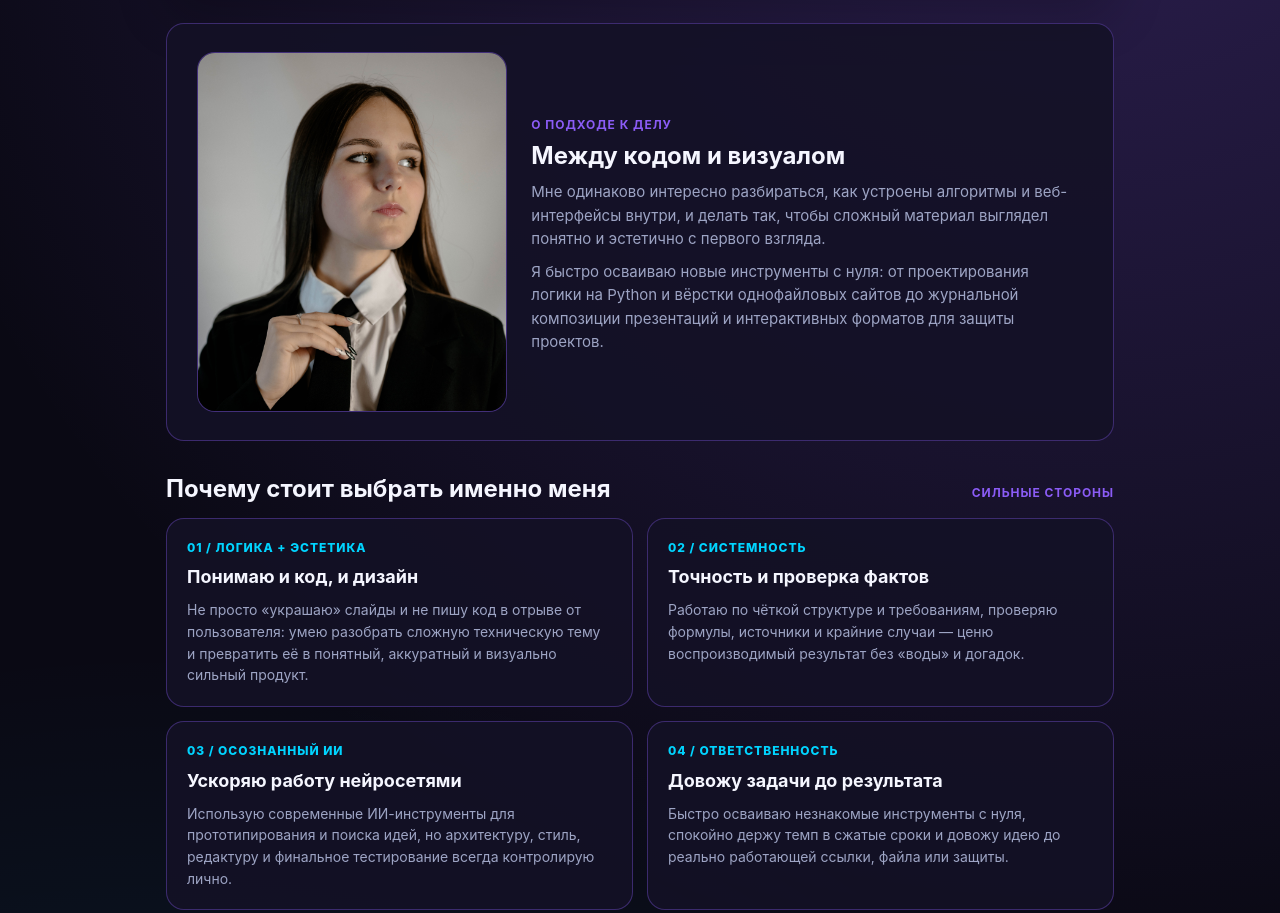
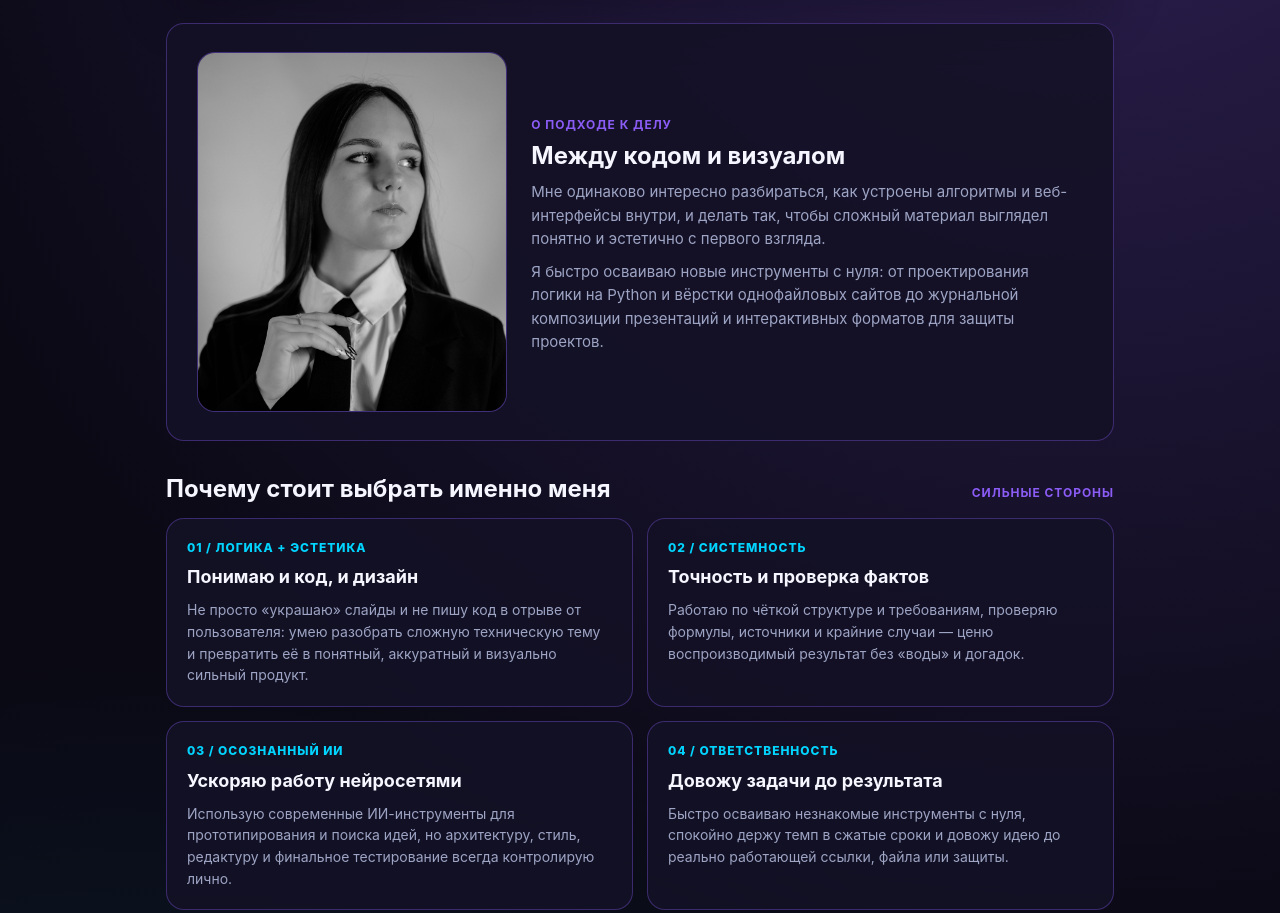
Before and after one commit to vsabukova-stack/super-duper-parakeet, a plain HTML site: page index.html in a window 1280 px wide. Shown: the part 575-1488 px from the top of the page. Drawn offline with Linux system fonts and the light colour scheme.

Commit message:
Update index.html

```diff
--- a/index.html
+++ b/index.html
@@ -196,8 +196,9 @@
     .photo-box img {
       width: 100%;
       height: 100%;
-      object-fit: cover; /* <--- ИЗМЕНЕНО ТУТ: теперь фото заполняет всю рамку */
-      object-position: center top;
+      object-fit: cover; /* Фото заполняет всю рамку */
+      object-position: center top; /* Центрируем по верху, чтобы лицо не обрезалось */
+      filter: grayscale(100%); /* ЧЕРНО-БЕЛЫЙ ФИЛЬТР */
       display: block;
     }
 
```
